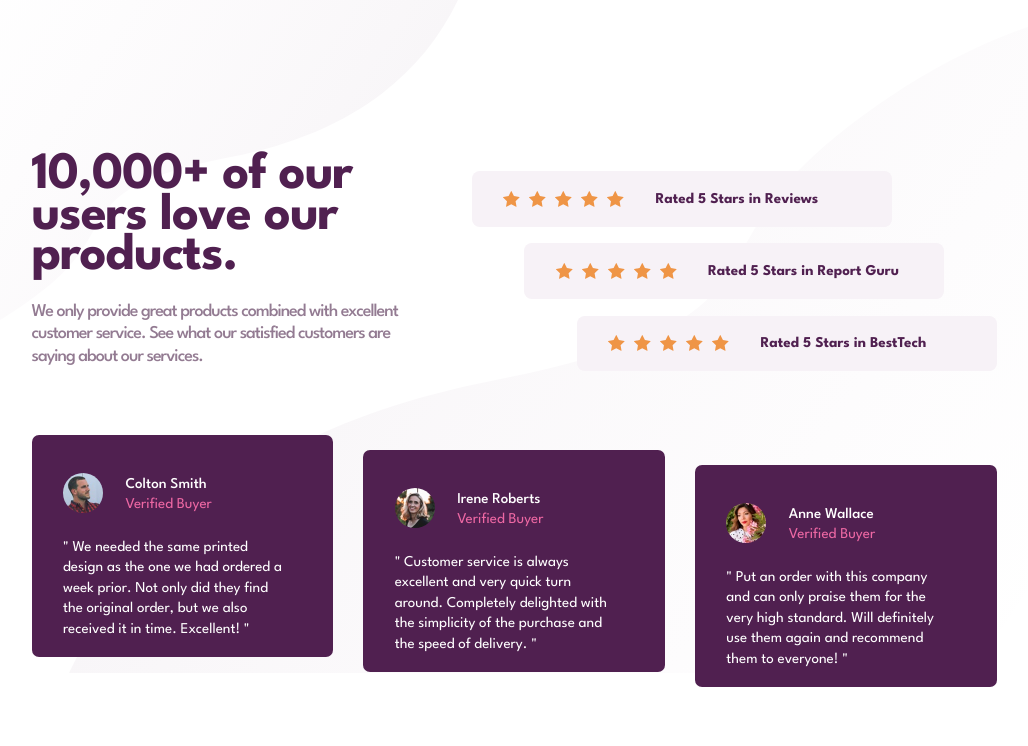
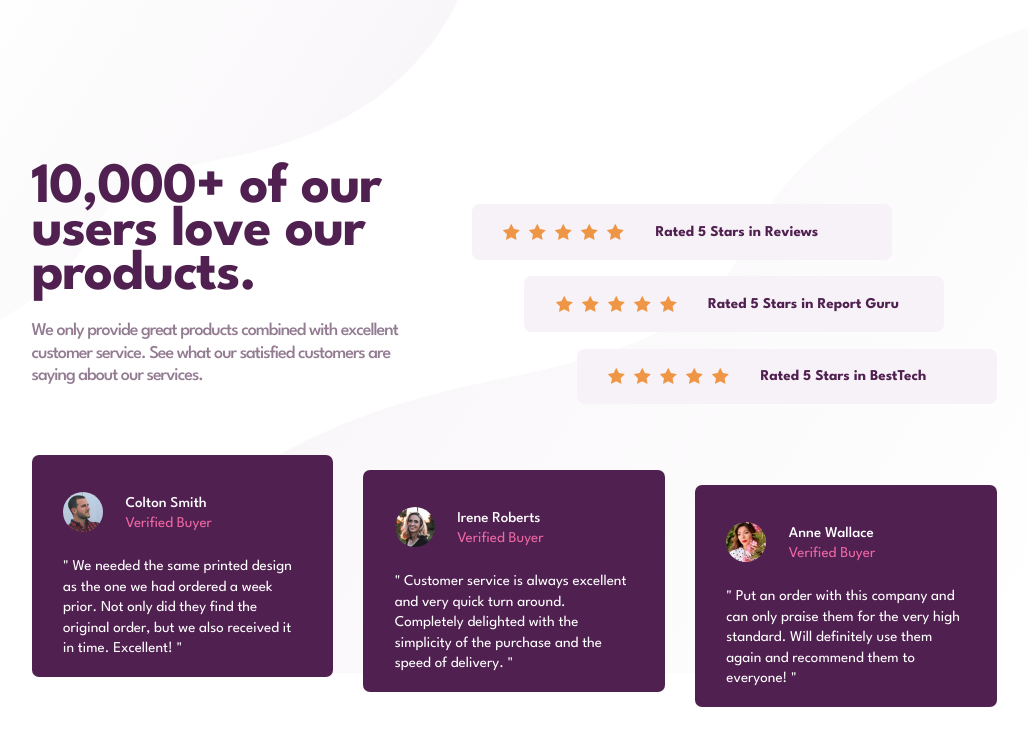
Before and after one commit to floatingPebble/floatingPebble.social-proof-section-FM.io, a plain HTML site: page index.html in a window 1280 px wide. Shown: the whole page, without its empty margins (126-1154 px from the left). Drawn offline with Linux system fonts and the light colour scheme.

Commit message:
slight adjustments to padding

```diff
--- a/style.css
+++ b/style.css
@@ -203,7 +203,7 @@ h6 {
         display: flex;
         flex-direction: column;
         justify-content: center;
-        padding-block: 4rem 0;
+        padding-block: 6rem 0;
         background: url(images/bg-pattern-top-desktop.svg) top left no-repeat,
             url(images/bg-pattern-bottom-desktop.svg) top right no-repeat;
     }
@@ -219,10 +219,10 @@ h6 {
     }
 
     .headline {
-        padding-right: 4.5rem;
+        padding-right: 3rem;
         margin-inline: 0;
-        font-size: 3.5rem;
-        line-height: 2.7rem;
+        font-size: 3.8rem;
+        line-height: 2.9rem;
     }
 
     .headline-description {
@@ -232,7 +232,7 @@ h6 {
 
     .ratings {
         width: 35rem;
-        margin-top: 1rem;
+        margin-top: 2.5rem;
         display: flex;
         flex-direction: column;
     }
@@ -283,7 +283,7 @@ h6 {
     }
 
     .card {
-        padding: 2.5rem 2.8rem 2rem 2.1rem;
+        padding: 2.5rem 2.4rem 2rem 2.1rem;
         height: 14.8em;
     }
 
```
